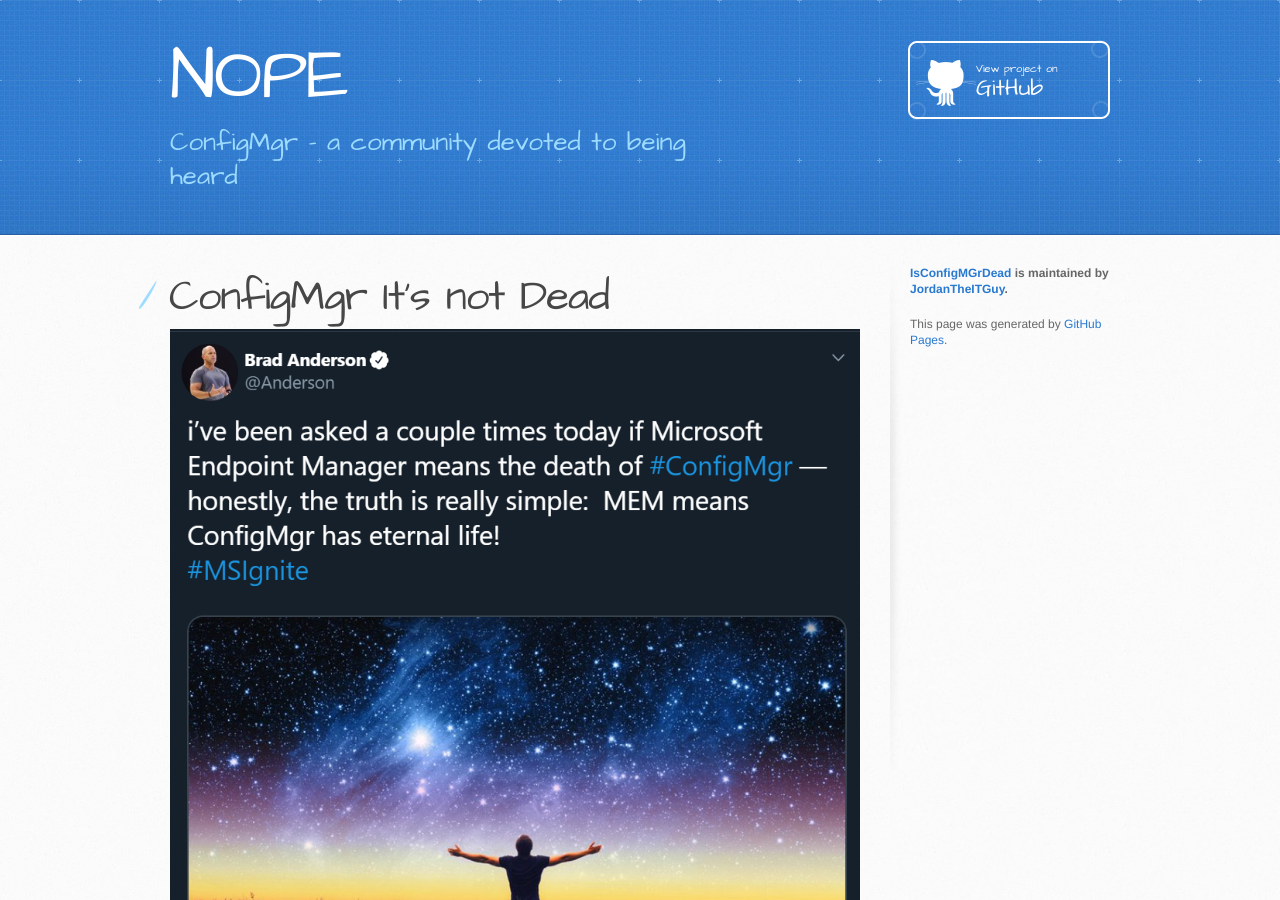
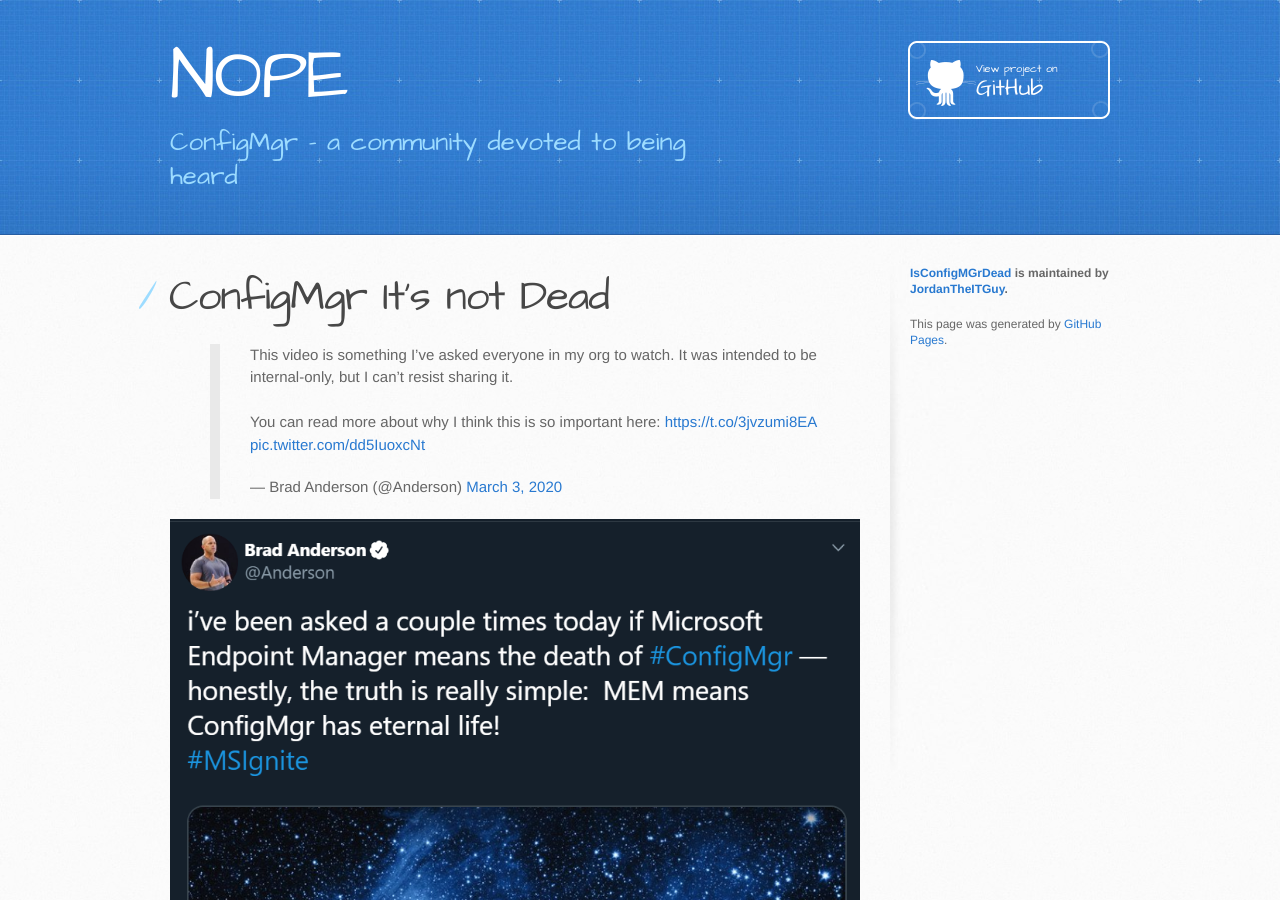
Before and after one commit to JordanTheITGuy/IsConfigMGrDead, a Jekyll site: the page built from index.md, in a window 1280 px wide and 900 px high. Built offline with Jekyll 4.4.1, drawn with Linux system fonts in a browser that asks for light colours; comment, search, counter and statistics services are not loaded; our own code applies the rules of GitHub Pages for plain Markdown files.

Commit message:
Update index.md

```diff
--- a/index.md
+++ b/index.md
@@ -3,6 +3,8 @@ layout: default
 ---
 
 # ConfigMgr It's not Dead
+
+<blockquote class="twitter-tweet"><p lang="en" dir="ltr">This video is something I’ve asked everyone in my org to watch. It was intended to be internal-only, but I can’t resist sharing it.<br><br>You can read more about why I think this is so important here: <a href="https://t.co/3jvzumi8EA">https://t.co/3jvzumi8EA</a> <a href="https://t.co/dd5IuoxcNt">pic.twitter.com/dd5IuoxcNt</a></p>&mdash; Brad Anderson (@Anderson) <a href="https://twitter.com/Anderson/status/1234920097984073728?ref_src=twsrc%5Etfw">March 3, 2020</a></blockquote> <script async src="https://platform.twitter.com/widgets.js" charset="utf-8"></script>
 
 ![image](https://github.com/JordanTheITGuy/IsConfigMGrDead/blob/master/assets/images/IsConfigMgrDead.png?raw=true/)
 
```
